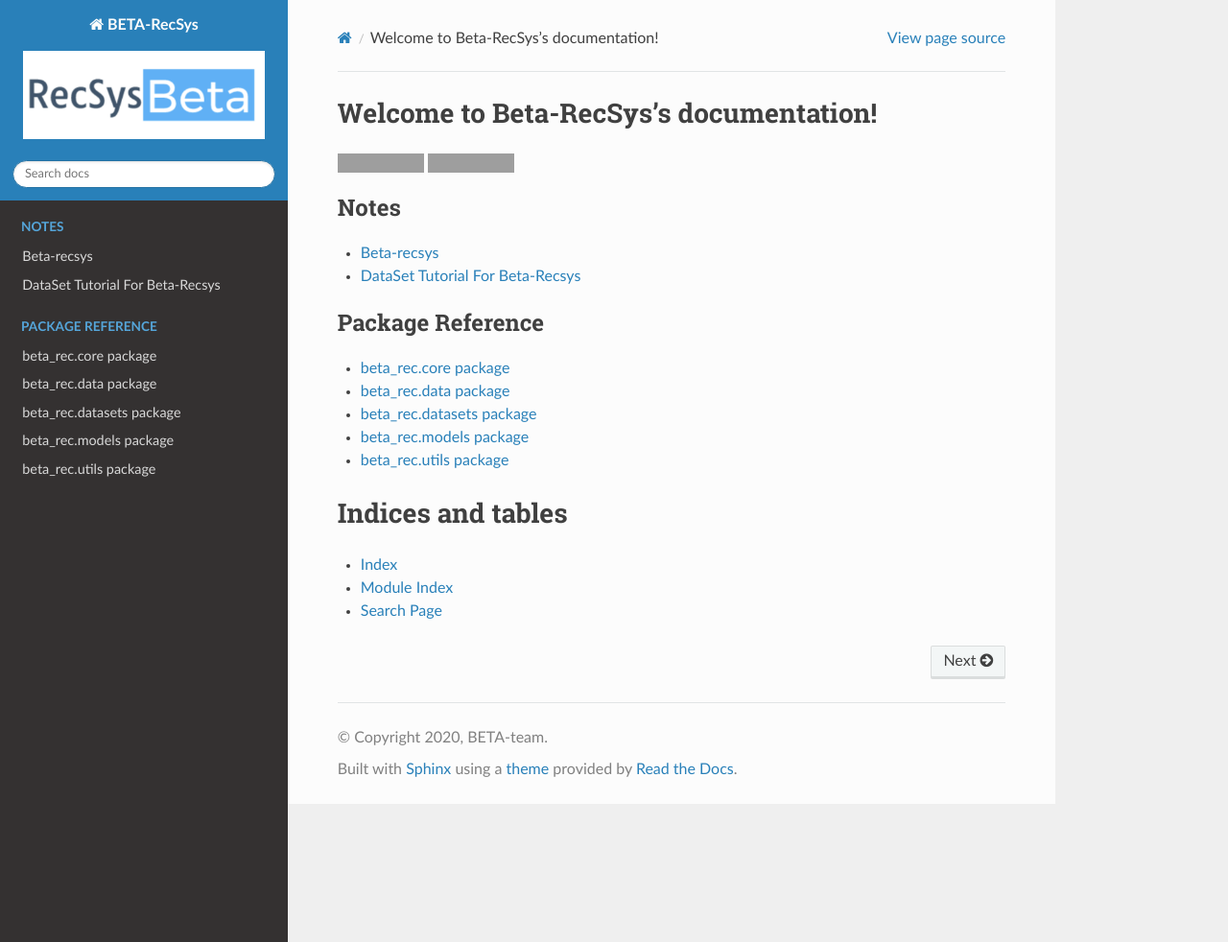
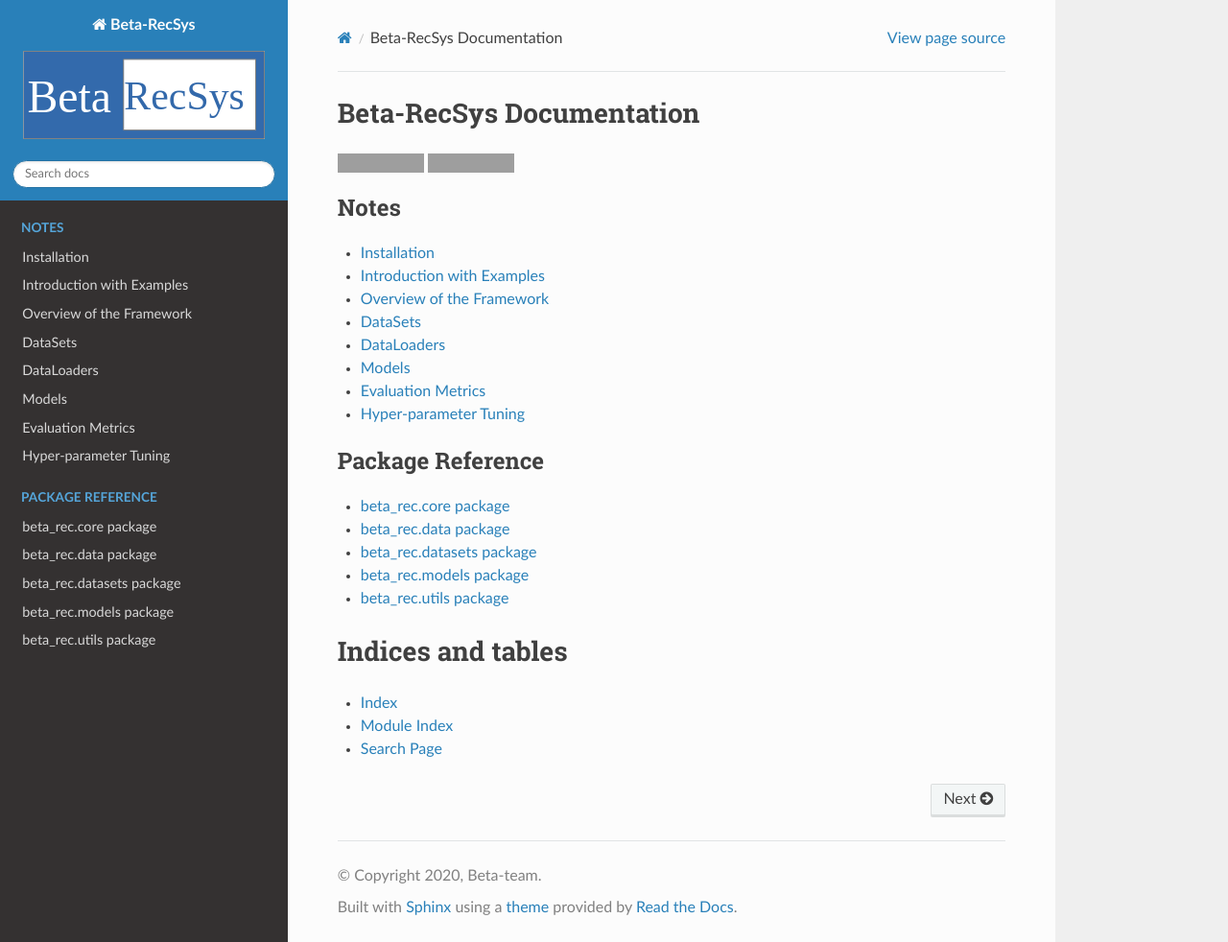
Before and after one commit to beta-team/beta-recsys, a Sphinx documentation site: the page built from docs/index.rst, in a window 1280 px wide and 982 px high. Shown: the whole window at 96% size. Built offline with Sphinx 7.4.7 and the Read the Docs theme 2.0.0, drawn with Linux system fonts in a browser that asks for light colours; grey boxes are pictures that could not be loaded.

Commit message:
chore: change logo, add docs structure

````diff
--- a/docs/conf.py
+++ b/docs/conf.py
@@ -24,9 +24,9 @@
 
 # -- Project information -----------------------------------------------------
 
-project = "BETA-RecSys"
-copyright = "2020, BETA-team"
-author = "BETA-team"
+project = "Beta-RecSys"
+copyright = "2020, Beta-team"
+author = "Beta-team"
 
 
 # -- General configuration ---------------------------------------------------
@@ -55,7 +55,7 @@
 exclude_patterns = ["_build", "Thumbs.db", ".DS_Store"]
 
 
-html_logo = "_static/img/recSys_logo.png"
+html_logo = "_static/img/Logo.svg"
 html_static_path = ["_static"]
 
 # source_parsers = {
--- a/docs/index.rst
+++ b/docs/index.rst
@@ -3,7 +3,7 @@
    You can adapt this file completely to your liking, but it should at least
    contain the root `toctree` directive.
 
-Welcome to Beta-RecSys's documentation!
+Beta-RecSys Documentation
 =======================================
 .. image:: https://codecov.io/gh/leungyukshing/beta-recsys/branch/develop/graph/badge.svg
   :target: https://codecov.io/gh/leungyukshing/beta-recsys
@@ -16,7 +16,13 @@
    :caption: Notes
 
    notes/installation
-   notes/dataset_tutorial
+   notes/introduction
+   notes/framework
+   notes/datasets
+   notes/dataloaders
+   notes/models
+   notes/evaluation
+   notes/tuning
 
 .. toctree::
    :maxdepth: 1
--- /dev/null
+++ b/docs/notes/dataloaders.md
@@ -0,0 +1 @@
+# DataLoaders
--- a/docs/notes/dataset_tutorial.md
+++ b/docs/notes/datasets.md
@@ -1,8 +1,4 @@
-# DataSet Tutorial For Beta-Recsys
-
-Author: Yucheng Liang
-
-Last Update Time: 2020-05-29
+# DataSets
 
 ## Introduction
 
--- /dev/null
+++ b/docs/notes/evaluation.md
@@ -0,0 +1 @@
+# Evaluation Metrics
--- /dev/null
+++ b/docs/notes/framework.md
@@ -0,0 +1,7 @@
+# Overview of the Framework
+
+## Project structure
+
+## Core engines
+
+## Configs
--- a/docs/notes/installation.md
+++ b/docs/notes/installation.md
@@ -1,20 +1,19 @@
-# Beta-recsys
+# Installation
 
 Welcome to Read the Beta-RecSys docs
 
+## How to install
 
+### Install Beta-RecSys using setup.py from github
 
-## how to install
-
-How to install
-
+- Install and record the installed files
 ```shell
 $ git clone https://github.com/beta-team/beta-recsys.git
 $ cd $project_path$
 $ python setup.py install --record files.txt
 ```
 
-How to completely uninstall
+- Uninstall Beta-RecSys completely
 
 ```shell
 $ cd $project_path$
--- /dev/null
+++ b/docs/notes/introduction.md
@@ -0,0 +1,10 @@
+# Introduction with Examples
+
+
+## Run Matrix Factorization model
+
+## Evaluate the model
+
+## Tune hyper-parameters for the Matrix Factorization model
+
+## Build a Matrix Factorization model with less codes
--- /dev/null
+++ b/docs/notes/tuning.md
@@ -0,0 +1,4 @@
+# Hyper-parameter Tuning
+
+
+## Tuning Hyper-parameter using Ray
````
Also changed, not shown: docs/notes/models.md (added, +3 -0 lines), docs/_static/img/Logo.svg (added), docs/_static/img/recSys_logo.png (deleted), 2 other files.
